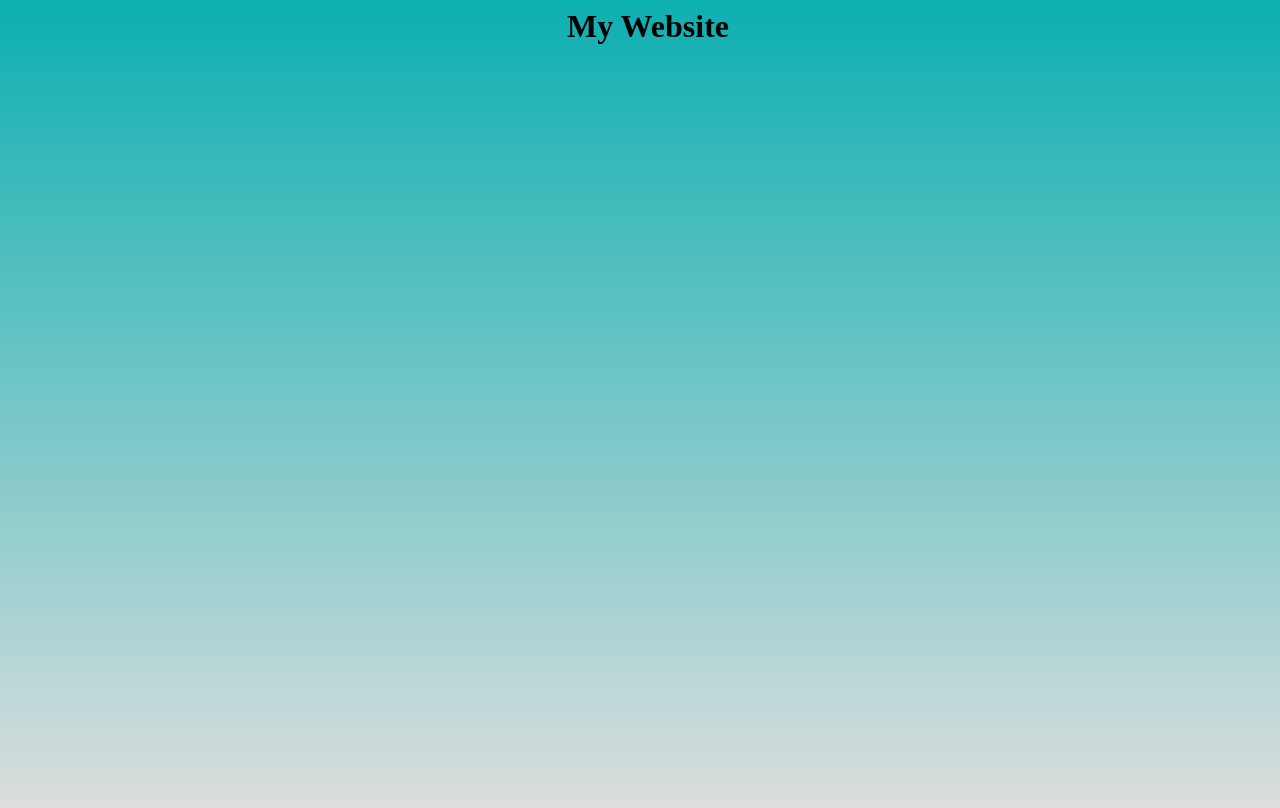
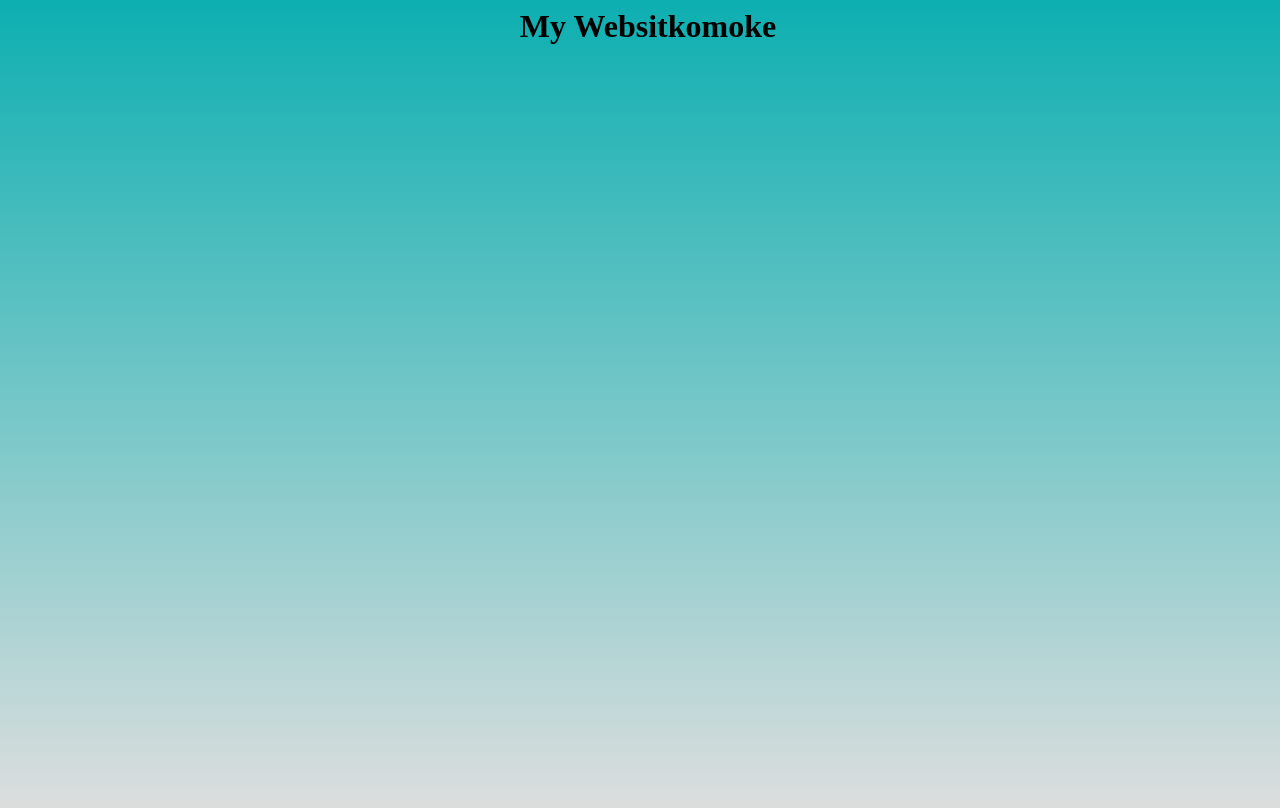
Before and after one commit to scarlettpettitt/website, a plain HTML site: page index.html in a window 1280 px wide. Drawn offline with Linux system fonts and the light colour scheme.

Commit message:
Update index.html

```diff
--- a/index.html
+++ b/index.html
@@ -11,7 +11,7 @@
 </head>
 
 <body>
-<h1>My Website</h1>
+<h1>My Websitkomoke</h1>
 
 
 
```
